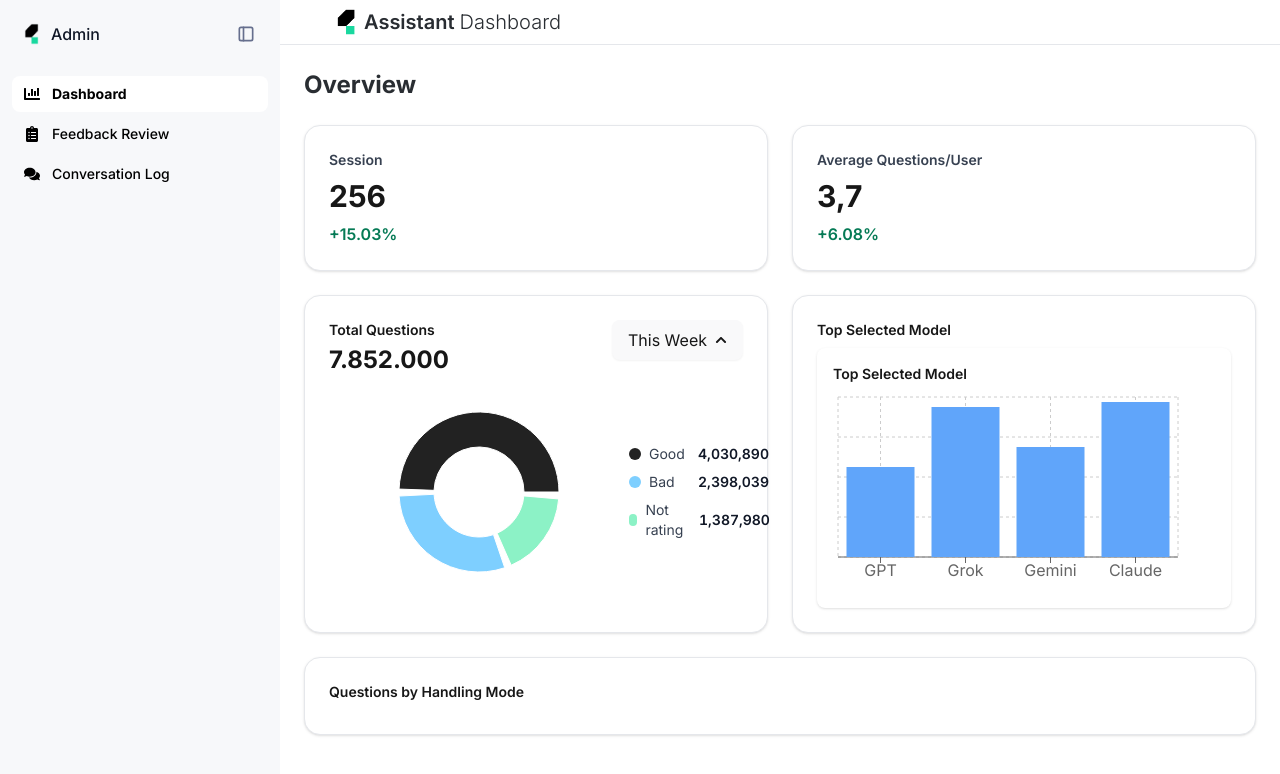
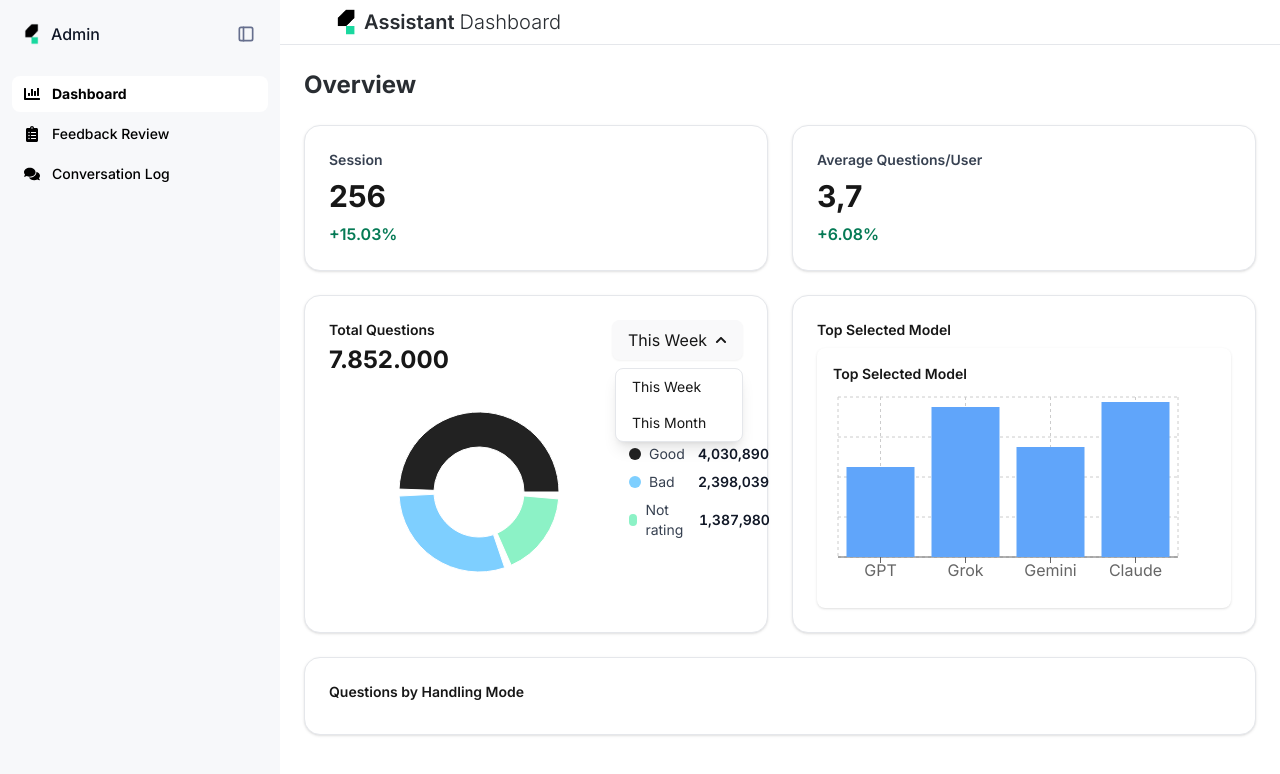
Before and after one commit to tpkdoan/Katalon-Dashboard, a Next.js app in the folder katalon-dashboard/: page / in a window 1280 px wide. Both pictures are taken after a click on the button "This Week". Shown: the top 774 px of the page. Built offline with nearby package versions, Linux system fonts and the light colour scheme.

Commit message:
Total Question PieCharts

```diff
--- a/katalon-dashboard/app/components/TotalQuestionPieChart.tsx
+++ b/katalon-dashboard/app/components/TotalQuestionPieChart.tsx
@@ -24,14 +24,29 @@ export function TotalQuestionPieChart() {
           <div className="text-sm font-semibold">Total Questions</div>
           <div className="text-2xl font-bold mt-1">7.852.000</div>
         </div>
+        <div className="relative inline-block">
           <button
             onClick={() => setIsFilterOpen(!isFilterOpen)}
             className="flex items-center gap-2 px-4 py-2 rounded-lg bg-[#F9F9FA] hover:bg-gray-50 transition-colors cursor-pointer shadow-xs"
           >
             <span>This Week</span>
-
             <FaChevronDown className={`h-3 w-3 transition-transform ${isFilterOpen ? 'rotate-180' : ''}`} />
           </button>
+          {isFilterOpen && (
+            <div className="absolute right-0 mt-2 w-32 bg-white rounded-lg shadow-lg border border-gray-200 z-10">
+              <button
+                className="w-full text-left px-4 py-2 text-sm hover:bg-gray-100 "
+              >
+                This Week
+              </button>
+              <button
+                className="w-full text-left px-4 py-2 text-sm hover:bg-gray-100 "
+              >
+                This Month
+              </button>
+            </div>
+          )}
+        </div>
       </div>
 
       {/* Content */}
@@ -52,7 +67,6 @@ export function TotalQuestionPieChart() {
                 <Cell key={`cell-${idx}`} fill={entry.color} />
               ))}
             </Pie>
-
           </PieChart>
         </div>
 
@@ -60,7 +74,6 @@ export function TotalQuestionPieChart() {
         <div className="flex flex-col gap-2">
           {data.map((entry, idx) => (
             <div key={entry.name} className="flex justify-between items-center min-w-[140px]">
-
               <div className="flex items-center gap-2">
                 <span
                   className="inline-block w-3 h-3 rounded-full"
@@ -68,7 +81,6 @@ export function TotalQuestionPieChart() {
                 />
                 <span className="text-sm text-gray-700">{entry.name}</span>
               </div>
-
               <div className="ml-2 text-sm font-semibold text-gray-900 tabular-nums text-right min-w-[70px]">
                 {entry.value.toLocaleString("en-US")}
               </div>
```
Lines whose indentation alone changed are shown as unchanged.
